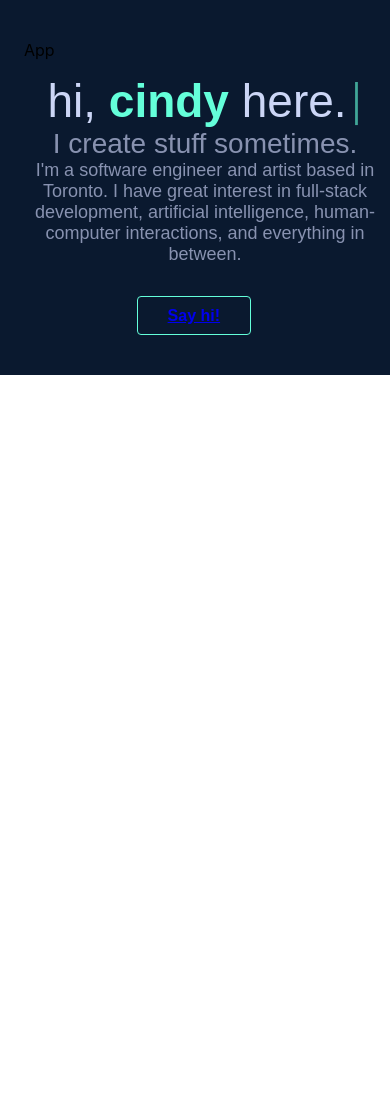
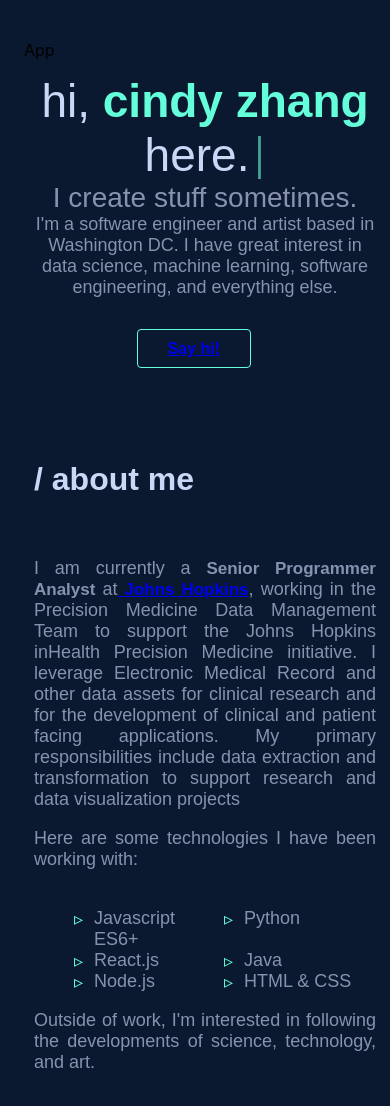
Before and after one commit to cnmnzhang/cindy, a React (Create React App) app: page / in a window 390 px wide. Shown: the top 1106 px of the page. Before the commit the page ends 844 px from the top, so only its background shows below. Built offline with nearby package versions, Linux system fonts and the light colour scheme.

Commit message:
added some introduction text

```diff
--- a/src/App.js
+++ b/src/App.js
@@ -2,12 +2,14 @@ import React from 'react'
 import "./App.css"
 import "./styles/Global.css"
 import Intro from './components/Intro'
+import About from './components/About'
 
 const App = () => {
   return (
     <div className='App'>App
       <div id="content">
         <Intro></Intro>
+        <About></About>
 
       </div>
     </div>
--- /dev/null
+++ b/src/components/About.js
@@ -0,0 +1,88 @@
+import React from "react";
+import "../styles/About.css";
+import FadeInSection from "./FadeInSection";
+
+class About extends React.Component {
+  constructor() {
+    super();
+    this.state = {
+      expanded: true,
+      activeKey: "1"
+    };
+    this.handleSelect = this.handleSelect.bind(this);
+  }
+  handleSelect(eventKey) {
+    this.setState({
+      activeKey: eventKey
+    });
+  }
+  render() {
+    const one = (
+      <p>
+        I am currently a <b>Senior Programmer Analyst</b> at
+        <a href="https://www.hopkinsmedicine.org/the_johns_hopkins_hospital/"> Johns Hopkins</a>, working in the Precision Medicine Data Management Team
+        to support the Johns Hopkins inHealth Precision Medicine initiative. I leverage Electronic Medical Record
+        and other data assets for clinical research and for the development of clinical and patient facing applications. My primary responsibilities include
+        data extraction and transformation to support research and data visualization projects
+      </p>
+    );
+    const two = (
+      <p>
+        Outside of work, I'm interested in following the developments of
+        science, technology, and art.
+      </p>
+    );
+    const three = (
+      <p>
+        <b>Want to chat?</b> Shoot me a message at{" "}
+        <a href="mailto:czhan117@jhu.edu">
+        zhan117@jhu.edu
+        </a>{" "}
+        and let's talk.
+      </p>
+    );
+    const desc_items = [one, two];
+
+    const tech_stack = [
+      "Javascript ES6+",
+      "Python",
+      "React.js",
+      "Java",
+      "Node.js",
+      "HTML & CSS"
+    ];
+
+    const tech_items = tech_stack.map(stack => <li>{stack}</li>);
+
+    return (
+      <div id="about">
+        <FadeInSection>
+          <div className="section-header ">
+            <span className="section-title">/ about me</span>
+          </div>
+          <div className="about-content">
+            <div className="about-description">
+              {[one]}
+              {"Here are some technologies I have been working with:"}
+              <ul className="tech-stack">
+                {tech_stack.map(function (tech_item, i) {
+                  return (
+                    <FadeInSection delay={`${i + 1}00ms`}>
+                      <li>{tech_item}</li>
+                    </FadeInSection>
+                  );
+                })}
+              </ul>
+              {[two]}
+            </div>
+            <div className="about-image">
+              <img src={"/assets/cindy.jpg"} />
+            </div>
+          </div>
+        </FadeInSection>
+      </div>
+    );
+  }
+}
+
+export default About;
--- a/src/components/Intro.js
+++ b/src/components/Intro.js
@@ -27,16 +27,16 @@ class Intro extends React.Component {
         <Typist avgTypingDelay={120}>
           <span className="intro-title">
             {"hi, "}
-            <span className="intro-name">{"cindy"}</span>
+            <span className="intro-name">{"cindy zhang"}</span>
             {" here."}
           </span>
         </Typist>
         <FadeInSection>
           <div className="intro-subtitle">I create stuff sometimes.</div>
           <div className="intro-desc">
-            I'm a software engineer and artist based in Toronto. I have great
-            interest in full-stack development, artificial intelligence,
-            human-computer interactions, and everything in between.
+            I'm a software engineer and artist based in Washington DC. I have great
+            interest in data science, machine learning, software engineering,
+            and everything else.
           </div>
           <a
             href="mailto:gazi.jarin@mail.utoronto.ca"
--- /dev/null
+++ b/src/styles/About.css
@@ -0,0 +1,103 @@
+@font-face {
+    font-family: "NTR";
+    font-weight: 200;
+    font-display: fallback;
+    /* src: url("/fonts/NTR-Regular.ttf") format("truetype"); */
+  }
+
+  #about {
+    padding-left: 15%;
+    padding-right: 25%;
+    min-height: 60vh;
+  }
+
+  .about-description ul {
+    padding-top: 20px;
+    list-style-type: none;
+    display: grid;
+    grid-template-columns: repeat(2, minmax(150px, 10px));
+  }
+
+  .about-description li {
+    position: relative;
+    padding-left: 20px;
+    font-size: 18px;
+    color: var(--slate);
+  }
+
+  .about-description li::before {
+    content: "▹    ";
+    color: var(--green-bright);
+    position: absolute;
+    left: 0;
+  }
+
+  .about-content {
+    display: flex;
+    flex-direction: row;
+  }
+
+  .about-description {
+    font-family: "NTR", sans-serif;
+    color: var(--slate);
+    max-width: 600px;
+    font-size: 22px;
+    text-align: justify;
+    margin: 0;
+  }
+
+  .about-description a,
+  .about-description b {
+    font-size: 21px;
+    font-weight: bold;
+  }
+
+  .about-image {
+    padding-left: 40px;
+  }
+
+  .about-image img {
+    max-width: 300px;
+    height: auto;
+    border-radius: 10px;
+    margin-left: 30px;
+    box-shadow: 6px 13px 23px -5px rgba(0, 0, 0, 0.46);
+    border: none;
+  }
+
+  @media only screen and (max-width: 788px) {
+    .about-image img {
+      max-width: 200px;
+    }
+  }
+
+  .about-image:hover {
+    transform: translateY(-7px);
+  }
+
+  @media only screen and (max-width: 600px) {
+    #about {
+      height: unset;
+      padding-left: unset;
+      padding-right: unset;
+      padding-top: 30%;
+    }
+
+    .about-description {
+      font-size: 18px;
+      text-align: justify;
+    }
+
+    .about-description a,
+    .about-description b {
+      font-size: 17px;
+    }
+
+    .about-image img {
+      display: none;
+    }
+
+    .about-content {
+      display: unset;
+    }
+  }
```
Also changed, not shown: 1 other file (tests, documents, lock files or other folders).
